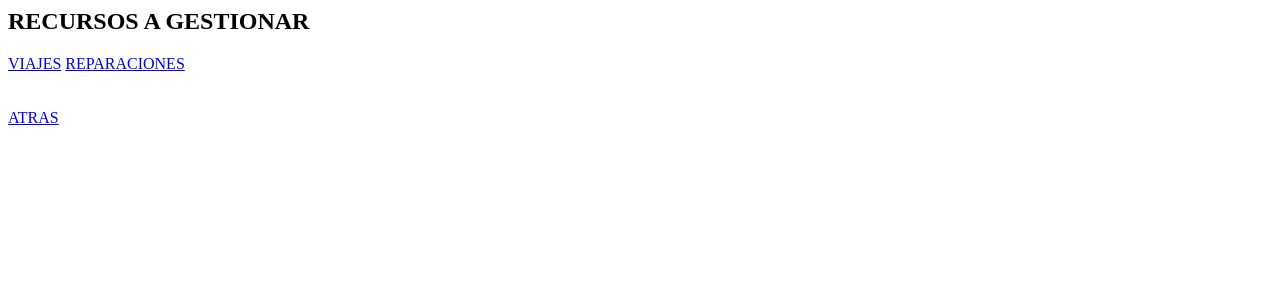
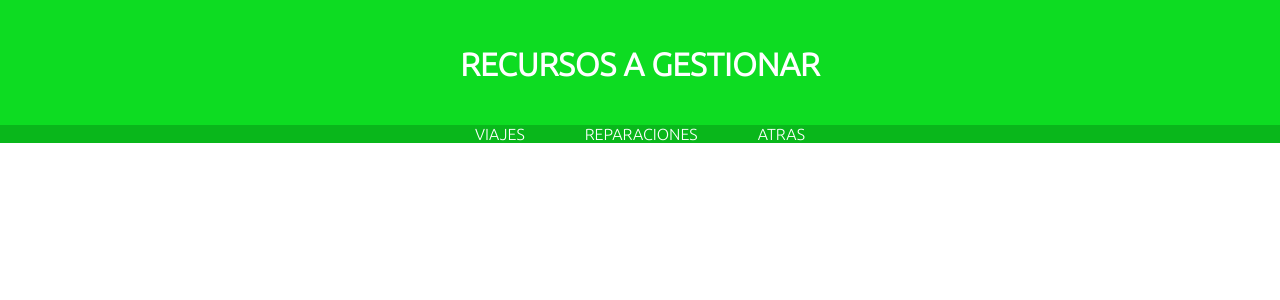
Before and after one commit to Maxipadula/TpFinalWeb, a PHP site: page /php/SUPERVISOR/registrar_datos_sup.php in a window 1280 px wide. Shown: the top 300 px of the page. Run offline with PHP 8.4, Linux system fonts and the light colour scheme.

Commit message:
Menus de COLORES para todos y todasss

```diff
--- a/TP FINAL/Bases de Datos/tpweb insert.sql
+++ b/TP FINAL/Bases de Datos/tpweb insert.sql
@@ -13,7 +13,7 @@ values (1, 'DNI'),
        (7, 'Libreta Civica');
 
  /*select *
-from tipo_doc;*/
+from rol;*/
 
 
 insert into licencia (id_licencia, descripcion)
--- a/TP FINAL/Web/Css/login.css
+++ b/TP FINAL/Web/Css/login.css
@@ -44,6 +44,38 @@ li a{
 #divNav{
 	text-align: left;
 	background-color: #0097A7;
+	color:#FFFFFF;
+  margin:0 auto;
+  overflow: hidden;
+ }
+
+  #divHeader_supervisor{
+	height: 100px;
+	background-color: #0DDC22;
+	text-align: center;
+	padding-top: 25px;
+	color: #FFFFFF;
+}
+
+ #divNav_supervisor{
+	text-align: left;
+	background-color: #09B71B;
+	color:#FFFFFF;
+  margin:0 auto;
+  overflow: hidden;
+ }
+
+ #divHeader_chofer{
+	height: 100px;
+	background-color: #FF9C06;
+	text-align: center;
+	padding-top: 25px;
+	color: #FFFFFF;
+}
+
+ #divNav_chofer{
+	text-align: left;
+	background-color: #E78B00;
 	color:#FFFFFF;
   margin:0 auto;
   overflow: hidden;
--- a/TP FINAL/Web/php/CHOFER/menu_chofer.php
+++ b/TP FINAL/Web/php/CHOFER/menu_chofer.php
@@ -6,10 +6,10 @@
 
 <body>
 <?php include ("../rutas.php"); ?>
-<div id='divHeader'>
+<div id='divHeader_chofer'>
 			<h1> Sistema de Gestión Logistica</h1>
 		</div>
-	<nav id='divNav' >
+	<nav id='divNav_chofer' >
 
        <ul>
            <li><a href="./<?php echo $registrar_vc?>">REGISTRAR VALE DE COMBUSTIBLE</a></li>
--- a/TP FINAL/Web/php/SUPERVISOR/registrar_datos_sup.php
+++ b/TP FINAL/Web/php/SUPERVISOR/registrar_datos_sup.php
@@ -35,21 +35,29 @@
 		?>
 
 
+
+
+		<LINK REL="Stylesheet" HREF="../../Css/login.css" TYPE="text/css">
 	</head>
 
 	<body>
+		<div id='divHeader_supervisor'>
+			<h1> RECURSOS A GESTIONAR</h1>
+		</div>
 
-			<h2> RECURSOS A GESTIONAR </h2>
+			<nav id='divNav_supervisor'>
+
+				<ul>
+       			    <li> <a href="./<?php echo $viajes_datos ?>">VIAJES</a></li>
+            		<li><a href="./<?php echo $reparacion_datos?>">REPARACIONES</a></li>
+					<li> <a href="./<?php echo $supervisor_home?>">ATRAS</a></li>
+				</ul>
+			</nav>
+
+		<div id="divContenedor">
 
 
-           <a href="./<?php echo $viajes_datos ?>">VIAJES</a>
-
-           <a href="./<?php echo $reparacion_datos?>">REPARACIONES</a>
-
-		  <br>
-		  <br>
-		   <br>
-           <a href="./<?php echo $supervisor_home?>">ATRAS</a>
+		</div>
 
 
 
```
Also changed, not shown: TP FINAL/Web/php/SUPERVISOR/reparacion_datos.php (+23 -7 lines), TP FINAL/Web/php/SUPERVISOR/supervisor_home.php (+7 -6 lines), TP FINAL/Web/php/SUPERVISOR/viajes_datos.php (+22 -7 lines).
